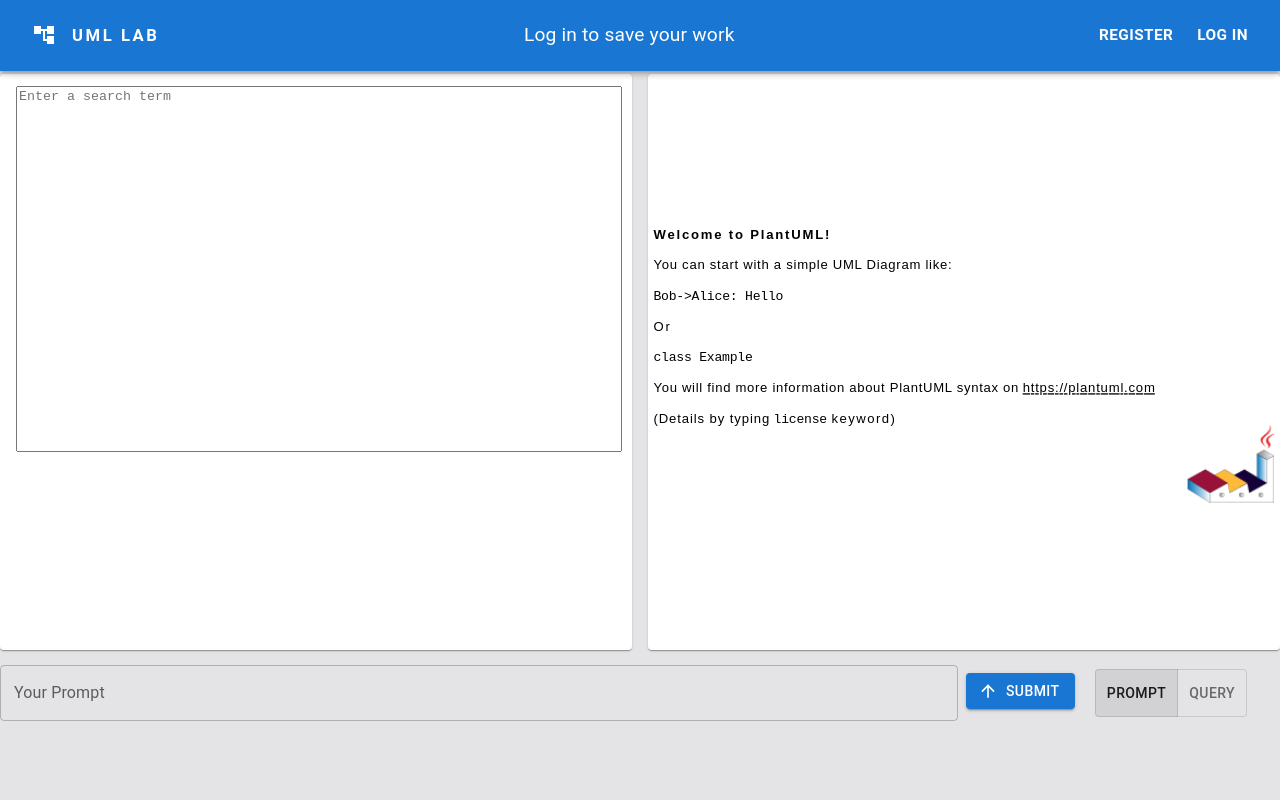
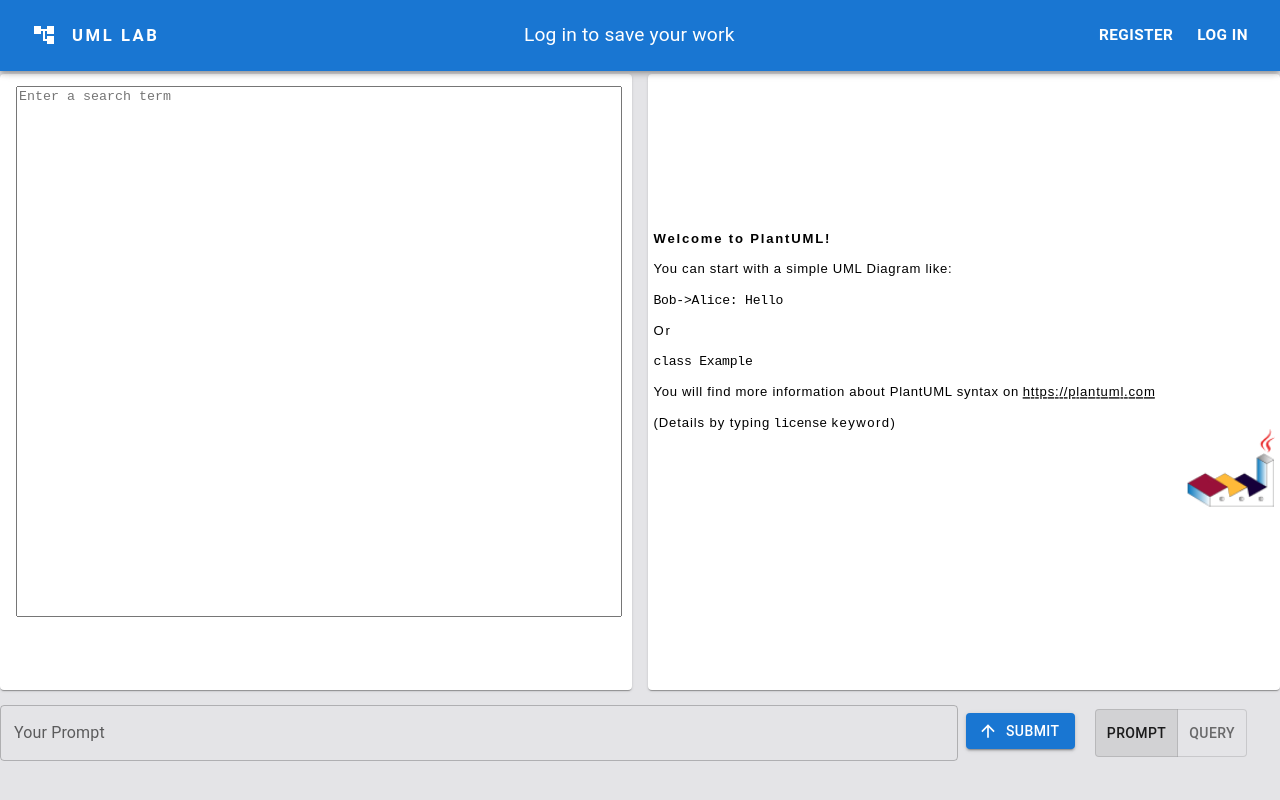
Before and after one commit to julianaramos/CS130_Project, a React (Create React App) app in the folder client/: page /query in a window 1280 px wide. Built offline with nearby package versions, Linux system fonts and the light colour scheme.

Commit message:
Reformat for full screen support

```diff
--- a/client/src/pages/Query.css
+++ b/client/src/pages/Query.css
@@ -36,7 +36,7 @@ body{
 .uml-wrapper {
     display: flex;
     flex-direction: column;
-    height: 72vh;
+    height: 77vh;
     width: 100%;
 }
 
@@ -53,14 +53,14 @@ body{
     display: flex;
     flex-direction: column;
     align-items: center;
-    height: 72vh;
+    height: 77vh;
 }
 
 .diagram-card {
     margin-top: 16px;
     display: flex;
     flex-direction: column;
-    height: 72vh;
+    height: 77vh;
     width: 100%;
 }
 
--- a/client/src/pages/Query.js
+++ b/client/src/pages/Query.js
@@ -23,9 +23,9 @@ const UmlInputBox = ({umlText, handleUMLChange}) => {
             variant="outlined"
             placeholder="Enter a search term"
             value={umlText}
-            rows = {24}
-            minRows= {24}
-            maxRows= {24}
+            rows = {35}
+            minRows= {35}
+            maxRows= {35}
             onChange={handleUMLChange}
             data-testid = 'uml-box'
           />
```
